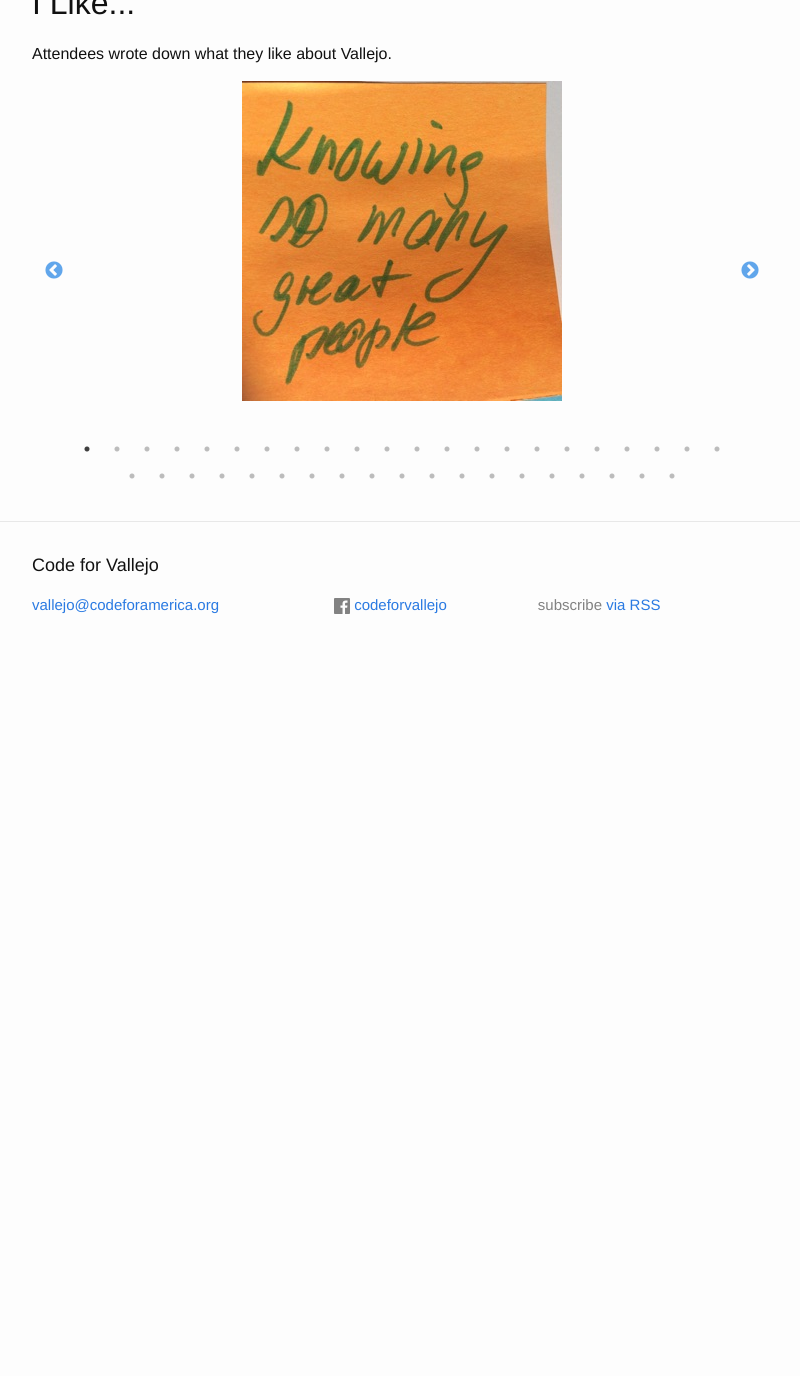
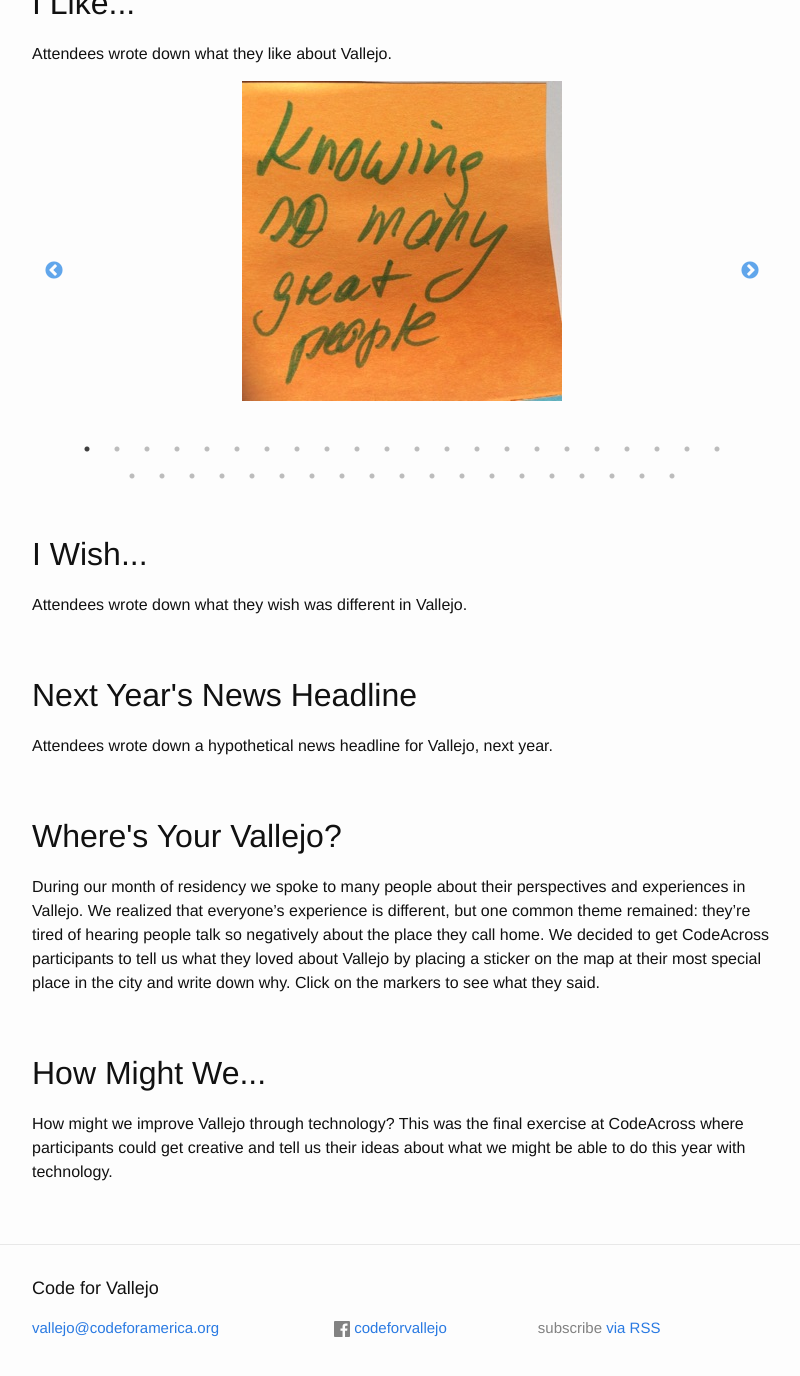
Before and after one commit to codeforamerica/code_for_vallejo, a Jekyll site: the page built from _posts/2015-03-02-hello-vallejo.md, in a window 1280 px wide and 1400 px high, scrolled down 2027 px. Shown: the top 1376 px of the window, without its empty margins (238-1038 px from the left). Built offline with Jekyll 4.4.1, drawn with Linux system fonts in a browser that asks for light colours; nearby versions of some CDN libraries; before the commit the page ends 2704 px from its top, so only the background shows below that.

Commit message:
Added missing sections
I Wish, Next Year’s News Headline, Where’s Your Vallejo, How Might We..

(minus the images, just text)

```diff
--- a/_posts/2015-03-02-hello-vallejo.md
+++ b/_posts/2015-03-02-hello-vallejo.md
@@ -149,6 +149,31 @@ Attendees wrote down what they like about Vallejo.
 
 </div>
 
+<br>
+
+<h2>I Wish...</h2>
+
+Attendees wrote down what they wish was different in Vallejo.
+
+<br>
+
+<h2> Next Year's News Headline</h2>
+
+Attendees wrote down a hypothetical news headline for Vallejo, next year.
+
+<br>
+
+<h2> Where's Your Vallejo? </h2>
+
+During our month of residency we spoke to many people about their perspectives and experiences in Vallejo. We realized that everyone’s experience is different, but one common theme remained: they’re tired of hearing people talk so negatively about the place they call home. We decided to get CodeAcross participants to tell us what they loved about Vallejo by placing a sticker on the map at their most special place in the city and write down why. Click on the markers to see what they said.
+
+<br>
+
+<h2> How Might We...</h2>
+
+How might we improve Vallejo through technology? This was the final exercise at CodeAcross where participants could get creative and tell us their ideas about what we might be able to do this year with technology.
+
+
 <script>
 $(document).ready(function(){
   $('.carousel').slick({
```
